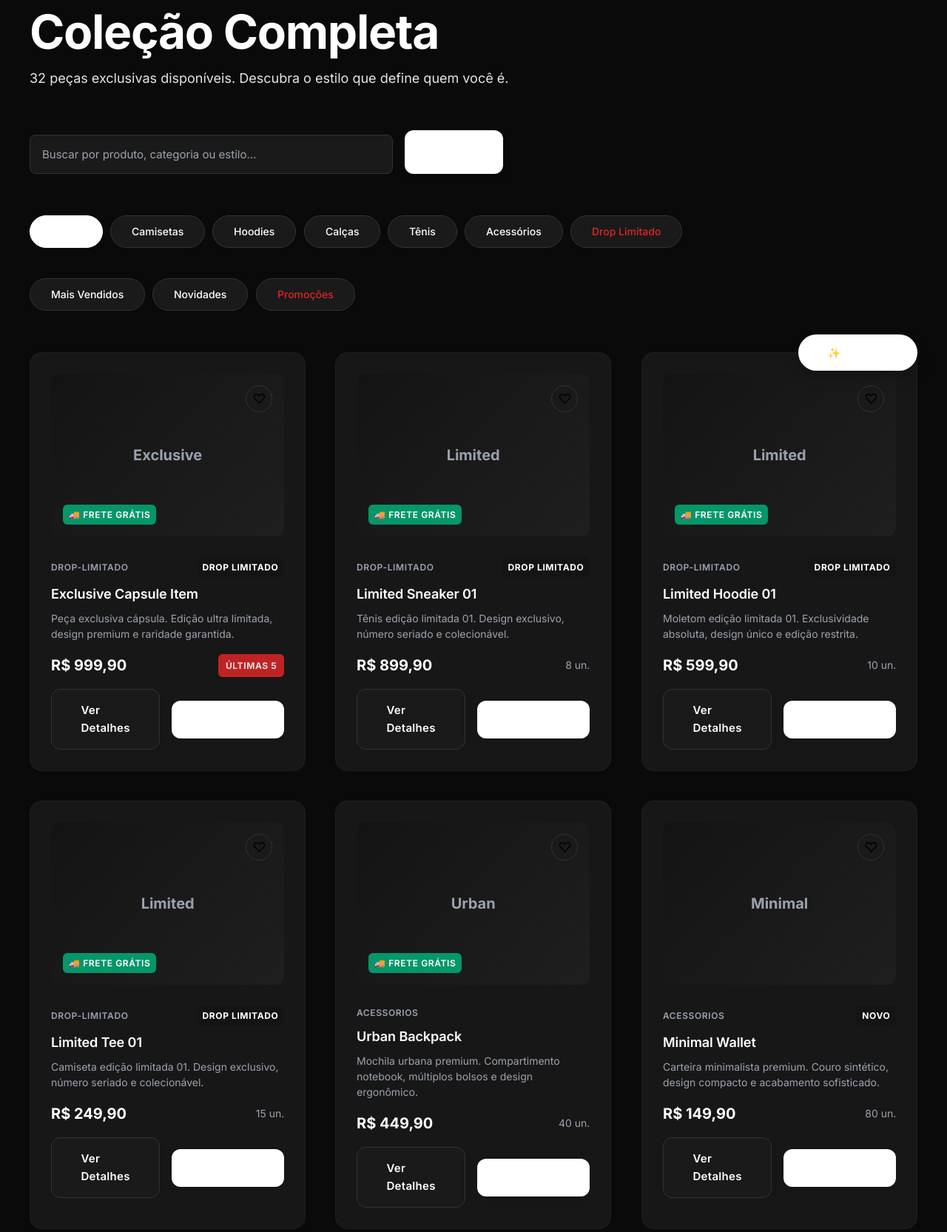
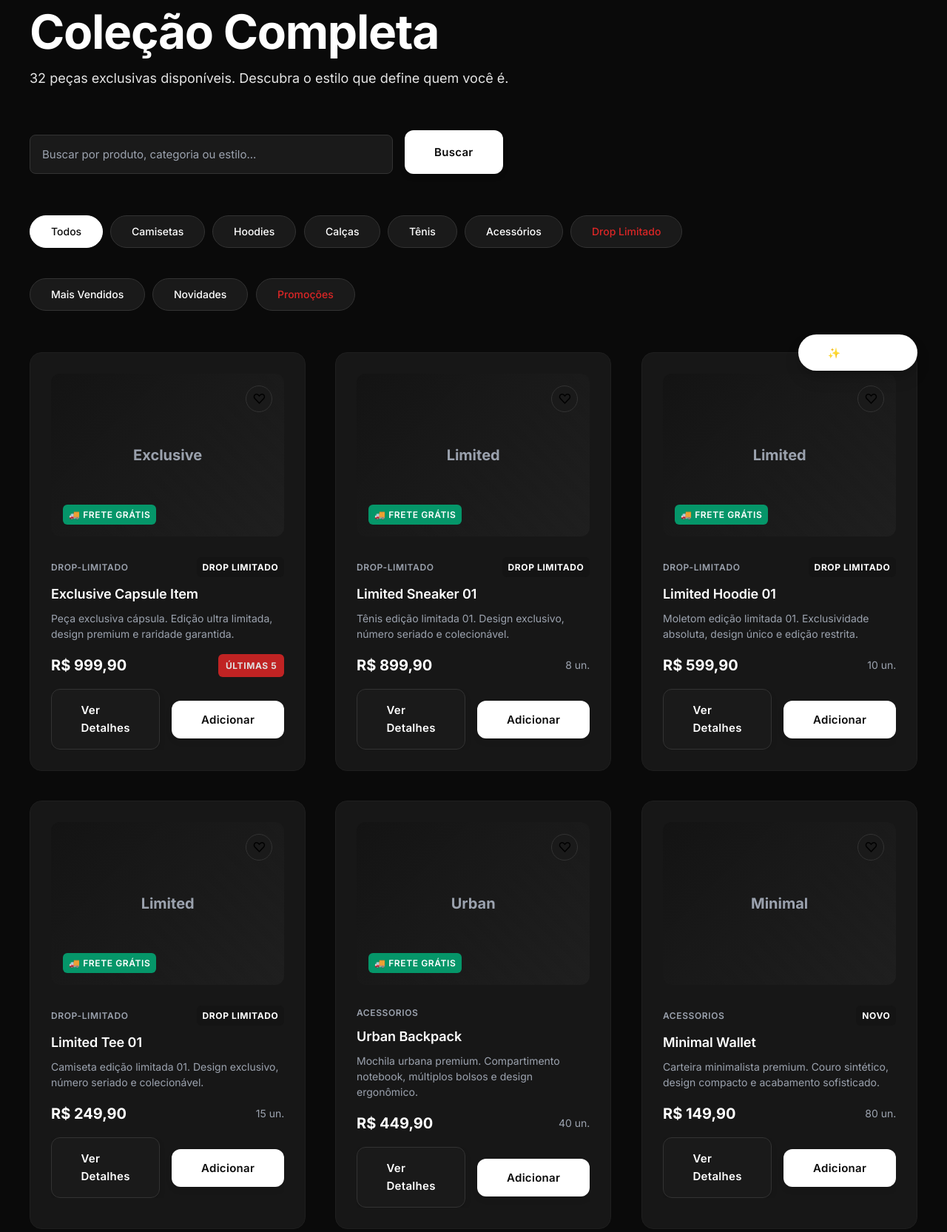
Before and after one commit to Davidpupp/novra, a Flask app: page /catalogo in a window 1280 px wide. Shown: the part 259-1924 px from the top of the page at 74% size. Run offline with Flask 3, Linux system fonts and the light colour scheme; data comes from the database, SQL or seed files in the repository.

Commit message:
Fix frontend: button and chip contrast, input focus styling for dark theme

```diff
--- a/static/styles.css
+++ b/static/styles.css
@@ -457,7 +457,7 @@ nav a:hover::after {
   gap: var(--space-sm);
   width: fit-content;
   background: var(--primary);
-  color: var(--text-light);
+  color: var(--surface-dark);
   padding: var(--space-md) var(--space-xl);
   border-radius: var(--radius-lg);
   font-weight: 600;
@@ -560,7 +560,7 @@ nav a:hover::after {
 
 .chip.active {
   background: var(--primary);
-  color: var(--text-light);
+  color: var(--surface-dark);
   border-color: var(--primary);
 }
 
@@ -909,7 +909,7 @@ select:focus,
 textarea:focus {
   outline: none;
   border-color: var(--primary);
-  box-shadow: 0 0 0 3px rgba(10, 10, 10, 0.1);
+  box-shadow: 0 0 0 3px rgba(255, 255, 255, 0.15);
 }
 
 input::placeholder {
```
